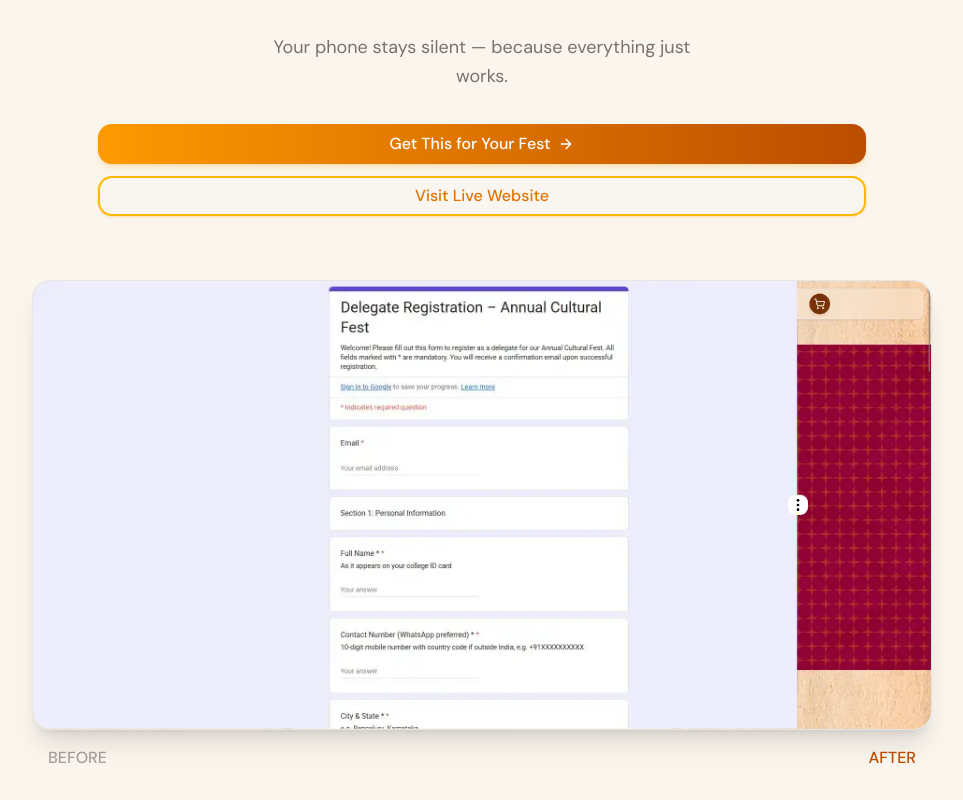
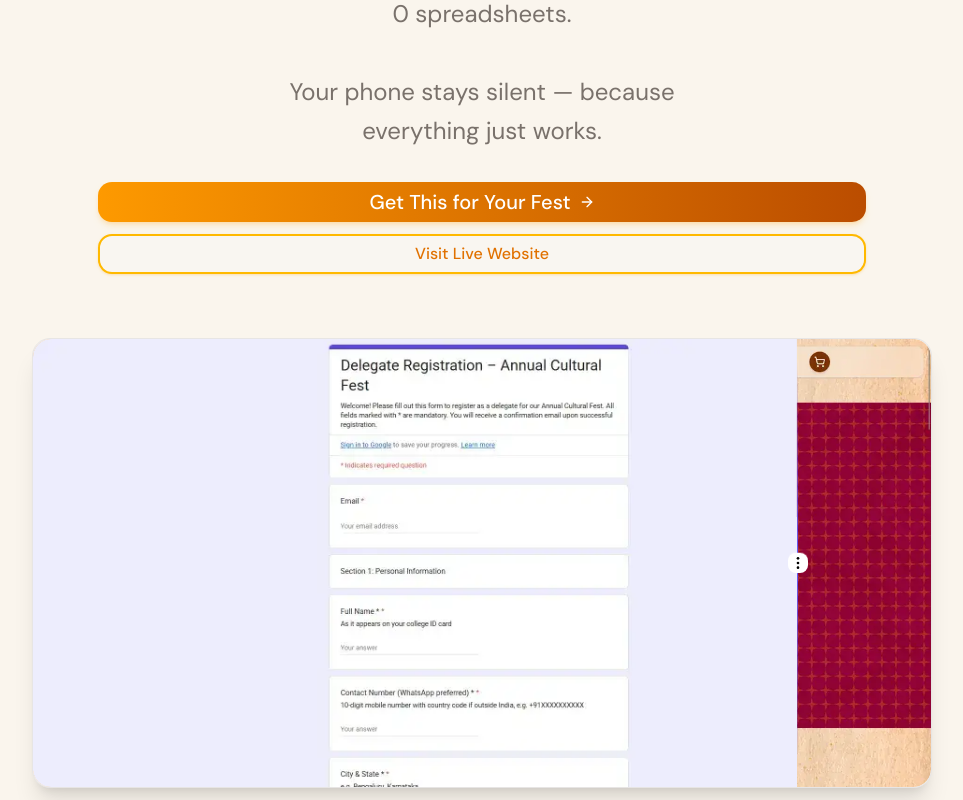
Before and after one commit to perplexingpasta/emp-landing-page, a React (Vite) app: page / in a window 1280 px wide. Shown: the part 500-1300 px from the top of the page, without its empty margins (158-1121 px from the left). Built offline with nearby package versions, Linux system fonts and the light colour scheme; a web font is replaced by a local one.

Commit message:
tab font changes in hero; navbar and features resized for tab

```diff
--- a/src/components/layout/Navbar.tsx
+++ b/src/components/layout/Navbar.tsx
@@ -135,7 +135,7 @@ export function Navbar() {
             : 'bg-transparent',
         )}
       >
-        <nav className="mx-auto flex h-16 max-w-7xl items-center justify-between px-5 md:px-8">
+        <nav className="mx-auto flex h-16 max-w-7xl items-center justify-between px-5 lg:px-8">
           <a
             href="#hero"
             onClick={e => {
@@ -153,7 +153,7 @@ export function Navbar() {
           </a>
 
           {/* Desktop links */}
-          <div className="hidden items-center gap-1 md:flex">
+          <div className="hidden items-center gap-1 lg:flex">
             {navLinks.map(link => (
               <button
                 key={link.href}
@@ -174,7 +174,7 @@ export function Navbar() {
           </div>
 
           {/* Mobile CTA pill + menu button */}
-          <div className="flex items-center gap-2 md:hidden">
+          <div className="flex items-center gap-2 lg:hidden">
             <button
               onClick={() => handleNavClick('#cta')}
               className="rounded-full border border-amber-300/60 bg-amber-100/60 px-3 py-1.5 font-sans text-xs font-semibold text-amber-700 transition-colors hover:bg-amber-200/60 active:scale-95"
@@ -207,7 +207,7 @@ export function Navbar() {
               animate={{ opacity: 1 }}
               exit={{ opacity: 0 }}
               transition={{ duration: 0.25 }}
-              className="fixed inset-0 z-40 bg-black/30 backdrop-blur-sm md:hidden"
+              className="fixed inset-0 z-40 bg-black/30 backdrop-blur-sm lg:hidden"
               onClick={() => setIsMobileOpen(false)}
             />
 
@@ -218,7 +218,7 @@ export function Navbar() {
               animate={{ x: 0 }}
               exit={{ x: '-100%' }}
               transition={{ duration: 0.3, ease: [0.22, 1, 0.36, 1] }}
-              className="fixed inset-y-0 left-0 z-50 w-70 bg-[#faf5ed] shadow-2xl md:hidden"
+              className="fixed inset-y-0 left-0 z-50 w-70 bg-[#faf5ed] shadow-2xl lg:hidden"
             >
               {/* Drawer header */}
               <div className="flex h-16 items-center justify-between border-b border-stone-200/40 px-5">
--- a/src/components/sections/Features.tsx
+++ b/src/components/sections/Features.tsx
@@ -69,7 +69,7 @@ export function Features() {
         </ScrollReveal>
 
         {/* Two-column feature lists */}
-        <div className="mt-12 grid gap-10 md:mt-14 md:grid-cols-2 md:gap-16">
+        <div className="mt-12 grid gap-10 md:mt-14 lg:grid-cols-2 md:gap-16">
           {/* Organisers (buyer) — first column */}
           <div>
             <ScrollReveal>
--- a/src/components/sections/Hero.tsx
+++ b/src/components/sections/Hero.tsx
@@ -23,7 +23,7 @@ export function Hero() {
             <span className="text-amber-600 italic">fully handled</span>, before
             you even wake up
           </h1>
-          <p className="mx-auto mt-6 max-w-76 font-sans text-base leading-relaxed text-stone-500 md:max-w-md md:text-lg">
+          <p className="mx-auto mt-6 max-w-76 font-sans text-base leading-relaxed text-stone-500 md:max-w-md md:text-2xl">
             4,500+ delegates. <br />
             80+ events. <br />
             0 spreadsheets.
@@ -34,7 +34,7 @@ export function Hero() {
           <div className="mt-8 flex flex-col items-center justify-center gap-3">
             <Button
               size="lg"
-              className="group w-5/6 rounded-xl bg-linear-to-r from-amber-500 to-amber-700 font-sans text-base text-white shadow-md shadow-amber-500/20 transition-all duration-200 hover:scale-[1.02] hover:from-amber-600 hover:to-amber-700 hover:shadow-lg hover:shadow-amber-500/30 sm:w-auto md:w-full"
+              className="group w-5/6 rounded-xl bg-linear-to-r from-amber-500 to-amber-700 font-sans text-base text-white shadow-md shadow-amber-500/20 transition-all duration-200 hover:scale-[1.02] hover:from-amber-600 hover:to-amber-700 hover:shadow-lg hover:shadow-amber-500/30 sm:w-auto md:w-96 md:text-xl lg:w-full"
               onClick={scrollToCTA}
             >
               Get This for Your Fest
@@ -43,7 +43,7 @@ export function Hero() {
             <Button
               variant="outline"
               size="lg"
-              className="w-5/6 rounded-xl border-2 border-amber-400! font-sans text-base text-amber-600 shadow-sm shadow-amber-500/20 transition-all duration-200 hover:scale-[1.02] hover:border-amber-300 hover:bg-amber-50 hover:text-amber-700 sm:w-auto md:w-full"
+              className="w-5/6 rounded-xl border-2 border-amber-400! font-sans text-base text-amber-600 shadow-sm shadow-amber-500/20 transition-all duration-200 hover:scale-[1.02] hover:border-amber-300 hover:bg-amber-50 hover:text-amber-700 sm:w-auto md:w-96 lg:w-full"
               asChild
             >
               <a
@@ -79,11 +79,11 @@ export function Hero() {
             autoplayDuration={6000}
             className="h-55 w-full max-w-225 rounded-2xl border border-stone-200 bg-stone-100 shadow-xl sm:h-80 md:h-112.5"
           />
-          <div className="flex w-full max-w-225 justify-between px-4">
-            <span className="font-sans text-base font-medium text-stone-400">
+          <div className="flex w-full max-w-225 justify-between px-4 md:px-6">
+            <span className="font-sans text-base font-medium text-stone-400 md:text-xl">
               BEFORE
             </span>
-            <span className="font-sans text-base font-medium text-amber-700">
+            <span className="font-sans text-base font-medium text-amber-700 md:text-xl">
               AFTER
             </span>
           </div>
```
